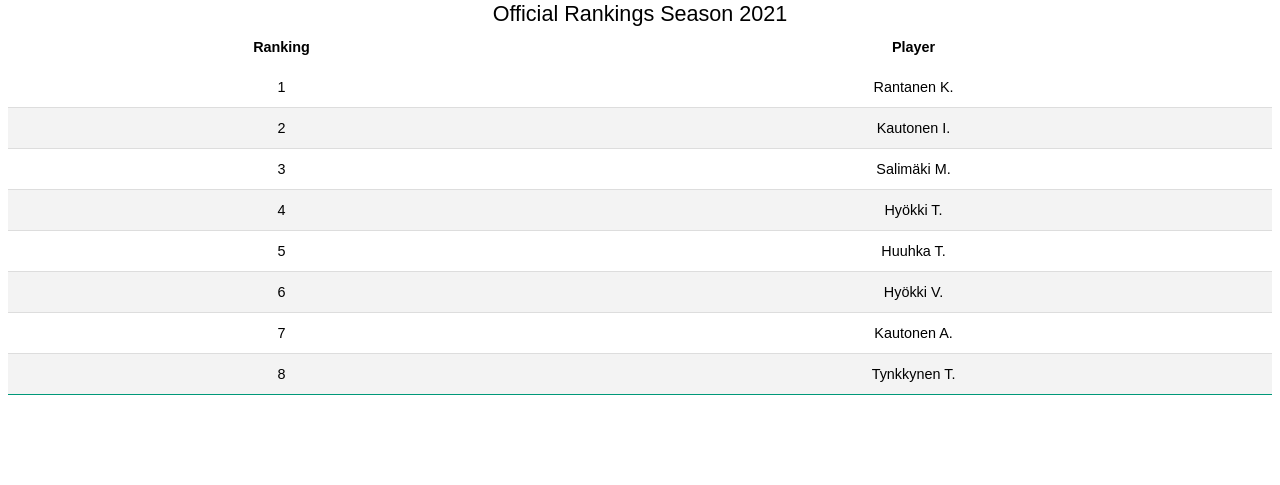
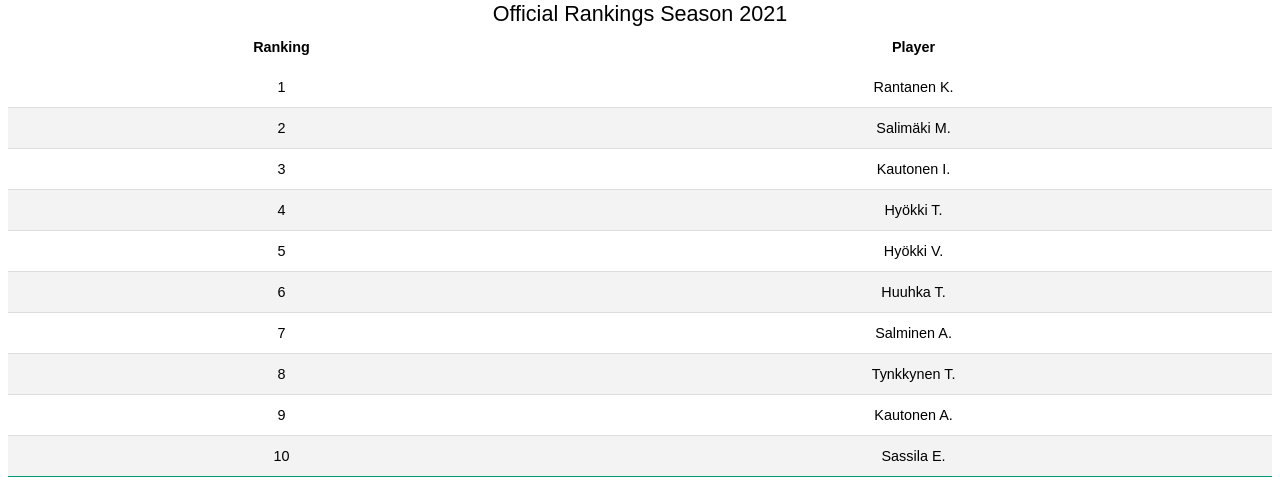
Before and after one commit to IleJok/ChicagoPadelRankings, a plain HTML site: page index.html in a window 1280 px wide. Shown: the part 719-1204 px from the top of the page. Before the commit the page ends 1122 px from the top, so only its background shows below. Drawn offline with Linux system fonts and the light colour scheme.

Commit message:
Update rankings to 2022 January

```diff
--- a/index.html
+++ b/index.html
@@ -20,11 +20,11 @@
         </tr>
         <tr>
           <td>2</td>
-          <td>Kautonen I.</td>
+          <td>Salimäki M.</td>
         </tr>
         <tr>
           <td>3</td>
-          <td>Salimäki M.</td>
+          <td>Kautonen I.</td>
         </tr>
         <tr>
           <td>4</td>
@@ -32,19 +32,27 @@
         </tr>
         <tr>
           <td>5</td>
+          <td>Hyökki V.</td>
+        </tr>
+        <tr>
+          <td>6</td>
           <td>Huuhka T.</td>
         </tr>
         <tr>
-          <td>6</td>
-          <td>Hyökki V.</td>
-        </tr>
-        <tr>
           <td>7</td>
-          <td>Kautonen A.</td>
+          <td>Salminen A.</td>
         </tr>
         <tr>
           <td>8</td>
           <td>Tynkkynen T.</td>
+        </tr>
+        <tr>
+          <td>9</td>
+          <td>Kautonen A.</td>
+        </tr>
+        <tr>
+          <td>10</td>
+          <td>Sassila E.</td>
         </tr>
       </tbody>
     </table>
```
